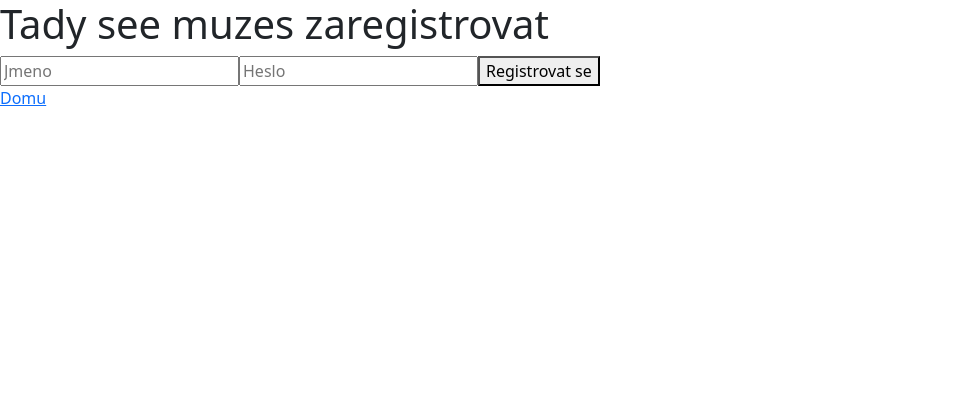
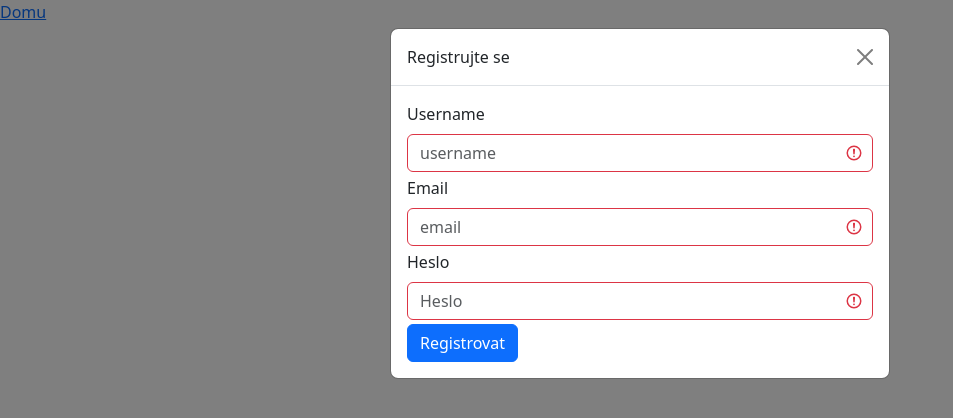
Before and after one commit to gyarab/2024-4e-Javurkova-CundrAppka, a React (Create React App) app in the folder client/: page /registrace in a window 1280 px wide. Shown: the top 418 px of the page, without its empty margins (0-953 px from the left). Built offline with nearby package versions, Linux system fonts and the light colour scheme.

Commit message:
unfinished frontend for users

```diff
--- a/client/package.json
+++ b/client/package.json
@@ -15,6 +15,7 @@
     "react": "^18.3.1",
     "react-bootstrap": "^2.10.6",
     "react-dom": "^18.3.1",
+    "react-hook-form": "^7.54.0",
     "react-router-dom": "^6.27.0",
     "react-scripts": "5.0.1",
     "typescript": "^4.9.5",
--- /dev/null
+++ b/client/src/components/forms/TextInputField.tsx
@@ -0,0 +1,29 @@
+import { FieldError, RegisterOptions, UseFormRegister } from 'react-hook-form'
+import { Form } from 'react-bootstrap'
+
+interface TextInputFieldProps {
+    name: string,
+    label: string,
+    register: UseFormRegister<any>,
+    registerOptions?: RegisterOptions,
+    error?: FieldError,
+    [x: string]: any
+}
+
+function TextInputField({ name, label, register, registerOptions, error, ...props}: TextInputFieldProps) {
+  return (
+    <Form.Group className="nb-3" controlId={name + "-input"}>
+        <Form.Label>{label}</Form.Label>
+        <Form.Control
+        {...props}
+        {...register(name, registerOptions)}
+        isInvalid={!error}
+        />
+        <Form.Control.Feedback type="invalid">
+            {error?.message}
+        </Form.Control.Feedback>
+    </Form.Group>
+  )
+}
+
+export default TextInputField
--- /dev/null
+++ b/client/src/components/users/RegisterModal.tsx
@@ -0,0 +1,72 @@
+import { User } from 'models/user'
+import { useForm } from 'react-hook-form'
+import { RegistrationCredentials } from 'hooks/users'
+import { useRegisterUser } from 'hooks/users'
+import { Modal, Form, Button } from 'react-bootstrap'
+import TextInputField from 'components/forms/TextInputField'
+
+interface RegisterModalProps {
+    onDismiss: () => void,
+    onRegister: (user: User) => void
+}
+
+function RegisterModal({ onDismiss, onRegister }: RegisterModalProps) {
+
+    const { register, handleSubmit, formState: { errors, isSubmitting } } = useForm<RegistrationCredentials>()
+
+    async function onSubmit(credentials: RegistrationCredentials) {
+        try {
+            const newUser = await useRegisterUser(credentials)
+            onRegister(newUser)
+        } catch (error) {
+            alert(error)
+        }
+    }
+
+    return (
+    <Modal show onHide={onDismiss}>
+        <Modal.Header closeButton>
+            Registrujte se
+        </Modal.Header>
+
+        <Modal.Body>
+            <Form onSubmit={handleSubmit(onSubmit)}>
+                <TextInputField
+                    name="username"
+                    label="Username"
+                    type="text"
+                    placeholder="username"
+                    register={register}
+                    registerOptions={{ required: "Required" }}
+                    error={ errors.username }
+                />
+                <TextInputField
+                    name="email"
+                    label="Email"
+                    type="email"
+                    placeholder="email"
+                    register={register}
+                    registerOptions={{ required: "Required" }}
+                    error={ errors.email }
+                />
+                <TextInputField
+                    name="Password"
+                    label="Heslo"
+                    type="password"
+                    placeholder="Heslo"
+                    register={register}
+                    registerOptions={{ required: "Required" }}
+                    error={ errors.password }
+                />
+                <Button
+                    type="submit"
+                    disabled={isSubmitting}>
+                    Registrovat
+                </Button>
+            </Form>
+        </Modal.Body>
+    </Modal>
+  )
+}
+
+export default RegisterModal
--- /dev/null
+++ b/client/src/hooks/fetchData.ts
@@ -0,0 +1,11 @@
+export async function fetchData(input: RequestInfo, init?: RequestInit) {
+    const response = await fetch(input, init)
+
+    if (response.ok) {
+        return response
+    } else {
+        const errorBody = await response.json()
+        const errorMessage = errorBody.error
+        throw Error('Request failed with status: ' + response.status +  ' message: ' + errorMessage)
+    }
+}
--- /dev/null
+++ b/client/src/hooks/users.ts
@@ -0,0 +1,44 @@
+import { User } from 'models/user'
+import { fetchData } from 'hooks/fetchData'
+
+export interface RegistrationCredentials {
+    username: string,
+    email: string,
+    password: string
+}
+
+export async function useFetchUser(): Promise<User> {
+    const response = await fetchData('/api/users', { method: 'GET' })
+    return response.json()
+}
+
+export async function useRegisterUser(credentials: RegistrationCredentials): Promise<User> {
+    const response = await fetchData('/api/users/register', {
+        method: 'POST',
+        headers: {
+            'Content-type': 'application/json'
+        },
+        body: JSON.stringify(credentials)
+    })
+    return response.json()
+}
+
+export interface LogInCredentials {
+    username: string,
+    password: string
+}
+
+export async function useLoginUser(credentials: LogInCredentials): Promise<User> {
+    const response = await fetchData('/api/user/login', {
+        method: 'POST',
+        headers: {
+            'Content-type': 'application/json'
+        },
+        body: JSON.stringify(credentials)
+    })
+    return response.json()
+}
+
+export async function useLogoutUser() {
+    await fetchData('/api/users/logout', { method: 'POST' })
+}
--- /dev/null
+++ b/client/src/models/user.ts
@@ -0,0 +1,4 @@
+export interface User {
+    username: string,
+    email: string
+}
--- a/client/src/pages/users/RegisterUserPage.tsx
+++ b/client/src/pages/users/RegisterUserPage.tsx
@@ -1,54 +1,13 @@
 import React, { useState } from 'react'
 import { useNavigate } from 'react-router-dom'
 import useRegisterUser from 'hooks/users/useRegisterUser'
+import RegisterModal from 'components/users/RegisterModal'
 
 function RegisterUserPage() {
 
-  const [name, setName] = useState('')
-  const [password, setPassword] = useState('')
-  const { registerUser } = useRegisterUser()
-  const navigate = useNavigate()
-  const [loading, setLoading] = useState(false)
-
-  const handleSubmit = async (e: React.FormEvent) => {
-    e.preventDefault()
-    if (!name.trim() || !password.trim()) {
-        alert('Vyplnte vsechna policka')
-        return
-    }
-
-    setLoading(true)
-    const success = await registerUser({ name, password })
-
-    if (success) {
-        navigate('/')
-    } else {
-        alert('Nastal problém při vytváření účtu')
-    }
-}
-
   return (
     <div>
-      <h1>Tady see muzes zaregistrovat</h1>
-
-      <form onSubmit={handleSubmit}>
-        <input
-          type="text"
-          value={name}
-          onChange={(e) => setName(e.target.value)}
-          placeholder='Jmeno'
-        />
-
-        <input
-          type="text"
-          value={password}
-          onChange={(e) => setPassword(e.target.value)}
-          placeholder='Heslo'
-        />
-
-        <button type="submit">Registrovat se</button>
-      </form>
-
+      <RegisterModal onDismiss={()=>{}} onRegister={()=>{}}/>
       <p><a href='/'>Domu</a></p>
     </div>
   )
```
Also changed, not shown: client/src/hooks/users/useFetchUser.ts (added, +7 -0 lines), 2 other files (tests, documents, lock files or other folders).
